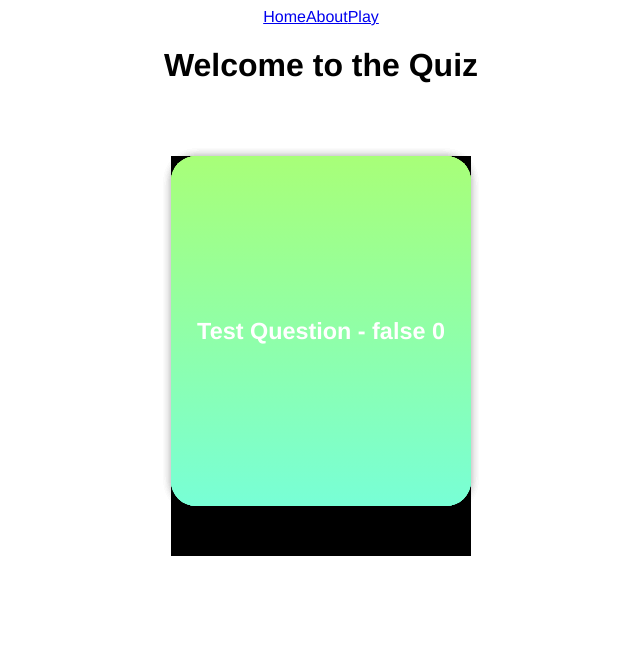
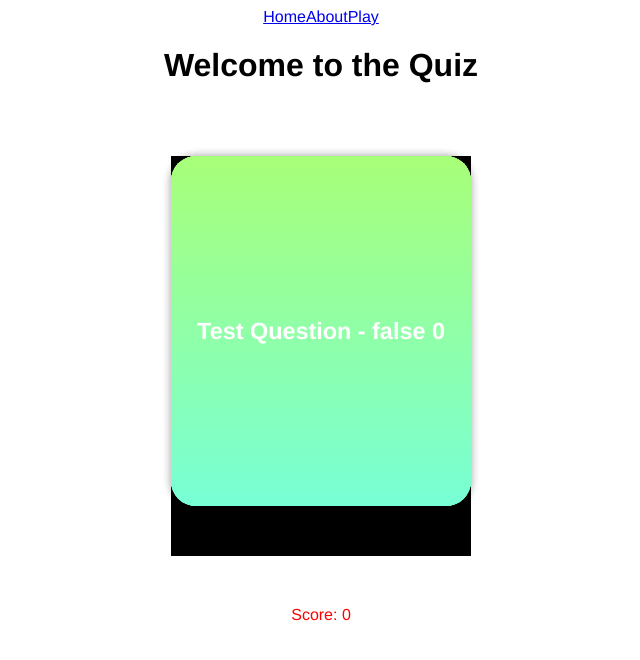
Before and after one commit to misztel/slidingQuiz, a Vue app: page /play in a window 1280 px wide. Shown: the top 660 px of the page, without its empty margins (319-959 px from the left). Built offline with nearby package versions, Linux system fonts and the light colour scheme.

Commit message:
Score component added

```diff
--- a/src/components/Card.vue
+++ b/src/components/Card.vue
@@ -58,10 +58,16 @@
           if (this.drag >= this.min && this.drag < this.max) {
             console.log('cardData', this.cardData.index);
             this.rightAnswer = true;
-            this.$store.commit('delCard'); // delete first card from stack after vote
+            setTimeout(() => {
+              this.$store.commit('delCard'); // delete first card from stack after vote
+              this.$store.commit('proceedAnswer');
+            }, 300);
           } else if (this.drag <= -this.min && this.drag > -this.max) {
             this.leftAnswer = true;
-            this.$store.commit('delCard'); // delete first card from stack after vote
+            setTimeout(() => {
+              this.$store.commit('delCard'); // delete first card from stack after vote
+              this.$store.commit('proceedAnswer');
+            }, 300);
           }
 
           this.drag = 0;
--- /dev/null
+++ b/src/components/Score.vue
@@ -0,0 +1,25 @@
+<template>
+  <div class="score">Score: {{score}}</div>
+</template>
+
+<script>
+export default {
+  components: {
+
+  },
+
+  computed: {
+    score() {
+      return this.$store.getters.score;
+    },
+  },
+};
+</script>
+
+<style lang="scss" scoped>
+@import "../styles/index.scss";
+
+.score{
+  color: red;
+}
+</style>
--- a/src/store/index.js
+++ b/src/store/index.js
@@ -11,13 +11,18 @@
       { id: 3, question: 'Third Question - false', answer: false },
       { id: 4, question: 'Fourth Question - false', answer: false },
     ],
+    score: 0,
   },
   getters: {
     cards: (state) => state.cards,
+    score: (state) => state.score,
   },
   mutations: {
     delCard: (state) => {
       state.cards.shift();
+    },
+    proceedAnswer: (state) => {
+      state.score += 1;
     },
   },
   actions: {
--- a/src/views/Play.vue
+++ b/src/views/Play.vue
@@ -2,15 +2,18 @@
   <div class="play">
     <h1 @click="counter">Welcome to the Quiz</h1>
     <CardsStack />
+    <Score />
   </div>
 </template>
 
 <script>
 import CardsStack from '../components/CardsStack.vue';
+import Score from '../components/Score.vue';
 
 export default {
   components: {
     CardsStack,
+    Score,
   },
 
   name: 'Play',
```
